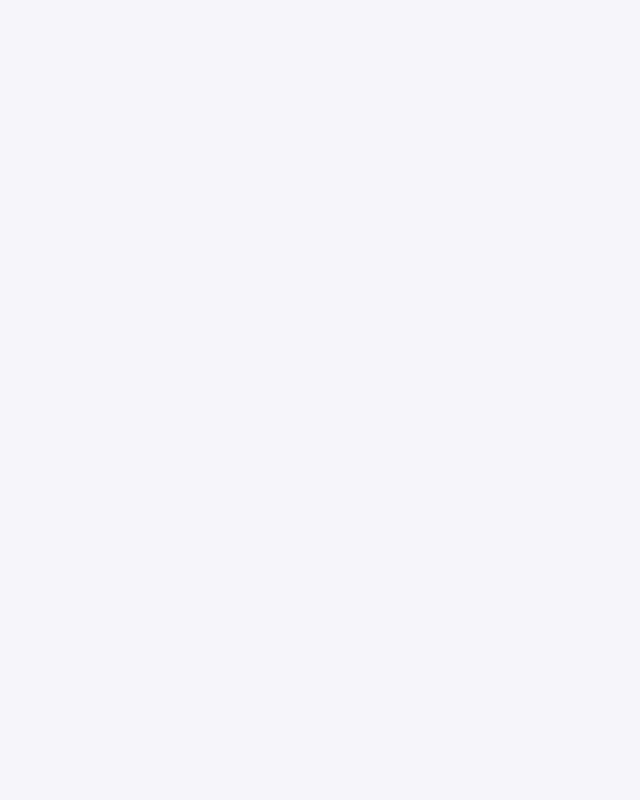
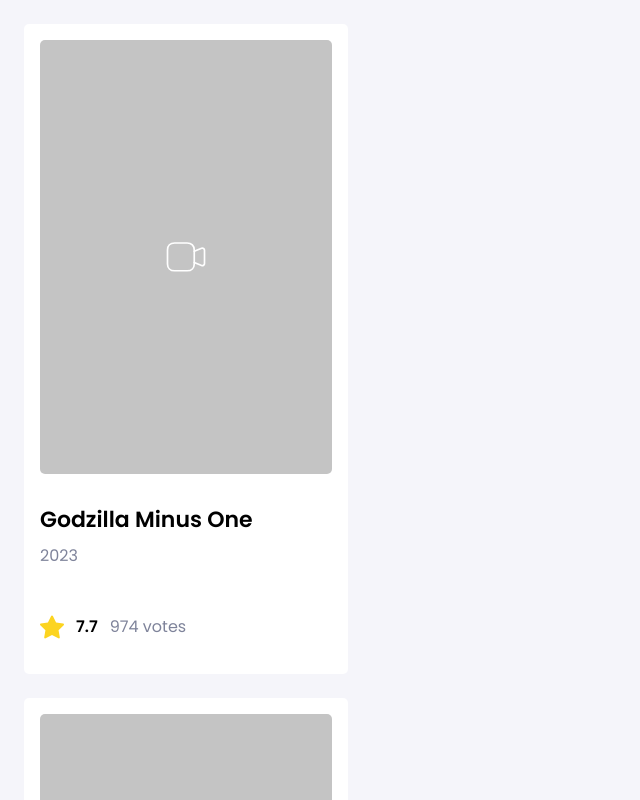
Before and after one commit to wroblewski82/movies-browser, a React (Create React App) app: page / in a window 1280 px wide. Shown: the top 800 px of the page, without its empty margins (0-640 px from the left). Built offline with nearby package versions, Linux system fonts and the light colour scheme.

Commit message:
feat(movies): fetch popular movies with title, year, rating, and votes from API

```diff
--- a/src/features/movieList/MovieDisplay.js
+++ b/src/features/movieList/MovieDisplay.js
@@ -1 +1,28 @@
-export const MovieDisplay = () => "";
+import { useSelector } from "react-redux";
+import { selectMovies } from "./movieSlice";
+
+import { MovieTile } from "../../common/MovieTile";
+
+export const MovieDisplay = () => {
+  const movies = useSelector((state) => selectMovies(state));
+
+  return (
+    <div>
+      {movies.map((movie) =>
+        movie.results.map((result) => {
+          return (
+            <MovieTile
+              key={result.id}
+              poster={""}
+              title={result.title}
+              year={result.release_date.split("-")[0]}
+              genres={""}
+              mark={result.vote_average.toFixed(1)}
+              votesNumber={result.vote_count}
+            />
+          );
+        })
+      )}
+    </div>
+  );
+};
--- a/src/features/movieList/movieSlice.js
+++ b/src/features/movieList/movieSlice.js
@@ -9,7 +9,7 @@
     },
 
     fetchMoviesSuccess: (state, action) => {
-      state.movies = action.payload;
+      state.movies.push(action.payload);
       state.fetchMoviesStatus = "success";
     },
 
@@ -21,6 +21,8 @@
 
 export const selectMoviesState = (state) => state.movies;
 
+export const selectMovies = (state) => selectMoviesState(state).movies;
+
 export const selectFetchMoviesStatus = (state) =>
   selectMoviesState(state).fetchMoviesStatus;
 
```
